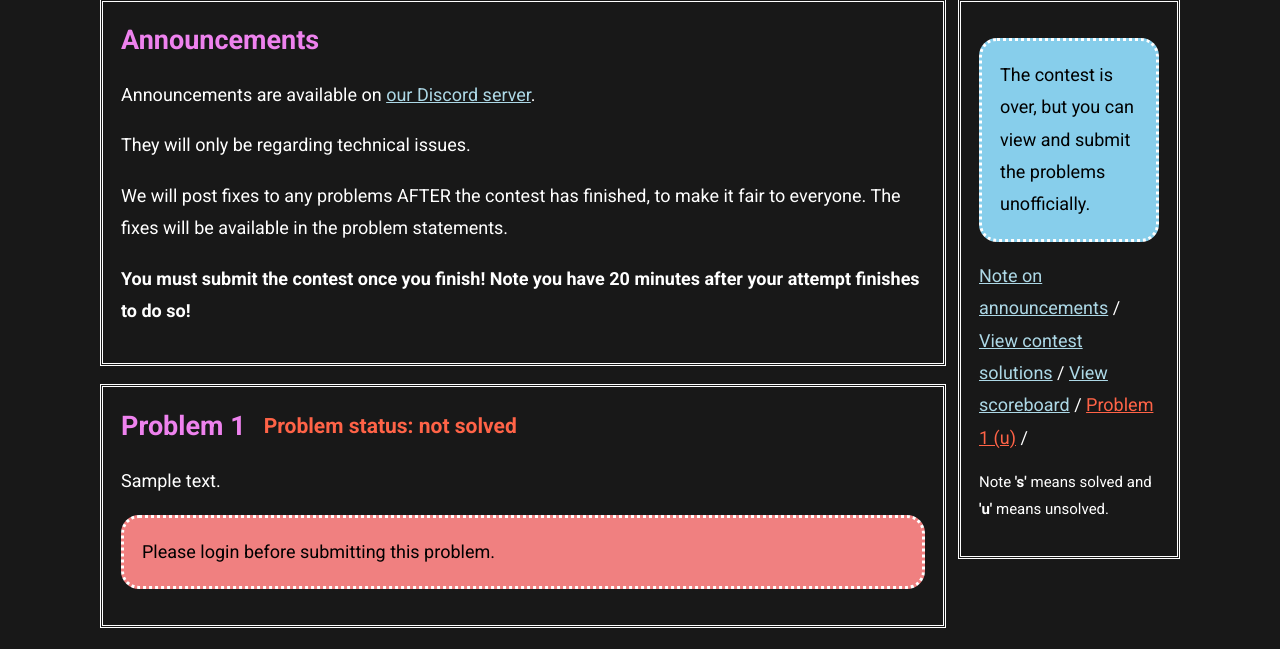
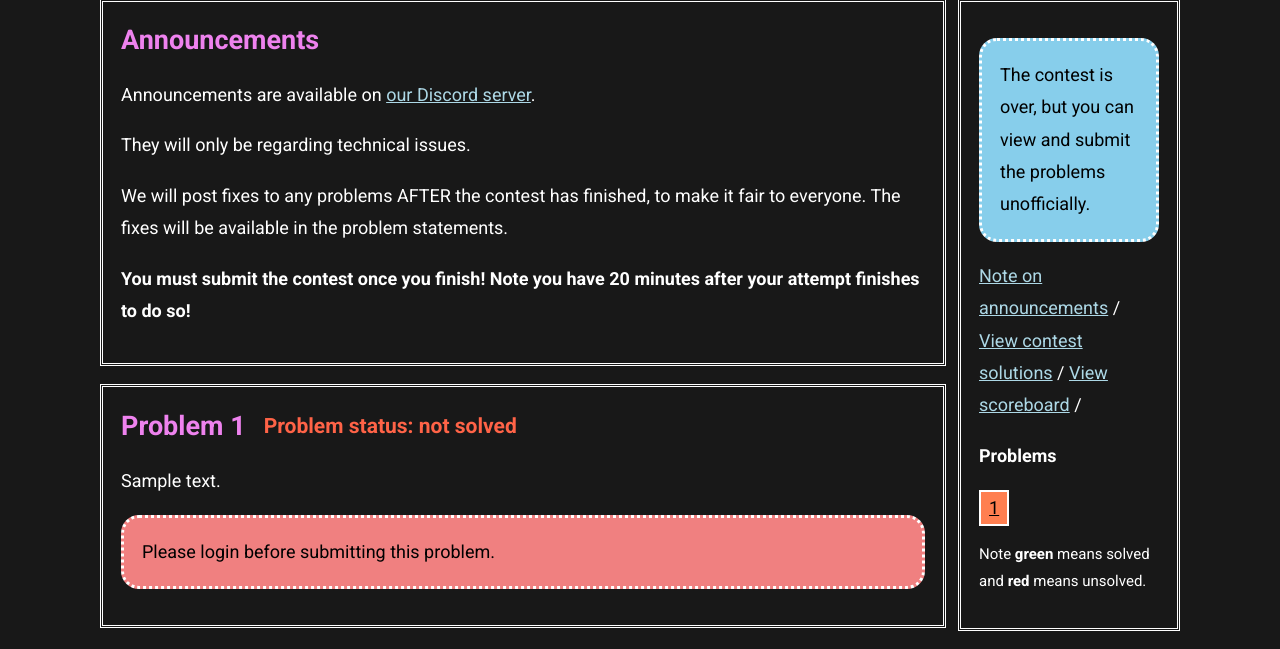
Before and after one commit to bkf2020/semicolon, a Django app: page /contests/1/arena/ in a window 1280 px wide. Shown: the part 151-800 px from the top of the page. Run offline with Django 4.2, Linux system fonts and the light colour scheme; tables that the repository leaves empty hold one stand-in row (values such as "Sample post").

Commit message:
Display status of a problem in sidebar on right, initialize contest.running and contest.ended_for_all in arena function because those are used later

```diff
--- a/contests/templates/contests/arena.html
+++ b/contests/templates/contests/arena.html
@@ -76,16 +76,45 @@ your contest attempt ends to submit. Press OK to continue.\n(If you want to go b
 				</p>
 			{% endif %}
 			{% if contest_problems %}
+				<p><b>Problems</b></p>
+				<div style="display: grid; grid-template-columns: repeat(5, 1fr); grid-gap: 0.4em;">
 				{% for contest_problem in contest_problems %}
+					{% if contest.ended_for_all %}
 					{% if contest_problem.solved %}
-						<a href="#{{ forloop.counter }}" style="color: lightgreen;">Problem {{ forloop.counter }} (s)</a> /
+						<a style="color: black;" href="#{{ forloop.counter }}">
+							<div id="link{{ forloop.counter }}" style="border: 2px solid white; text-align: center; background-color: lightgreen;">{{ forloop.counter }}</div>
+						</a>
 					{% else %}
-						<a href="#{{ forloop.counter }}" style="color: tomato;">Problem {{ forloop.counter }} (u)</a> /
+						<a style="color: black;" href="#{{ forloop.counter }}">
+							<div id="link{{ forloop.counter }}" style="border: 2px solid white; text-align: center; background-color: coral;">{{ forloop.counter }}</div>
+						</a>
+					{% endif %}
+					{% elif contest.running %}
+					{% if contest_problem.attempted %}
+						<a style="color: black;" href="#{{ forloop.counter }}">
+							<div id="link{{ forloop.counter }}" style="border: 2px solid white; text-align: center; background-color: lightblue;">{{ forloop.counter }}</div>
+						</a>
+					{% else %}
+						<a style="color: black;" href="#{{ forloop.counter }}">
+							<div id="link{{ forloop.counter }}" style="border: 2px solid white; text-align: center; background-color: lightgray;">{{ forloop.counter }}</div>
+						</a>
+					{% endif %}
+					{% else %}
+						<a href="#{{ forloop.counter }}">
+							<div id="link{{ forloop.counter }}" style="border: 2px solid white; text-align: center;">{{ forloop.counter }}</div>
+						</a>
 					{% endif %}
 				{% endfor %}
+				</div>
+				{% if contest.ended_for_all %}
 				<small><p>
-					Note <b>'s'</b> means solved and <b>'u'</b> means unsolved.
+					Note <b>green</b> means solved and <b>red</b> means unsolved.
 				</p></small>
+				{% elif contest.running %}
+				<small><p>
+					Note <b>blue</b> means attempted and <b>gray</b> means unattempted.
+				</p></small>
+				{% endif %}
 			{% endif %}
 		</div>
 
@@ -192,6 +221,12 @@ your contest attempt ends to submit. Press OK to continue.\n(If you want to go b
 								if(XHR.status === 200) {
 									status.style = "color: lightgreen; font-weight: bold;";
 									status.innerText = "Answer saved successfully!";
+									var statusLink = document.getElementById("link" + e.currentTarget.problemNum.toString());
+									if(radioButton.value === "Blank") {
+										statusLink.style = "border: 2px solid white; text-align: center; background-color: lightgray;"
+									} else {
+										statusLink.style = "border: 2px solid white; text-align: center; background-color: lightblue;"
+									}
 								} else {
 									status.style = "color: tomato; font-weight: bold;";
 									status.innerText = "An error occured when submitting! Try checking your connection. Maybe refresh the page.";
@@ -235,6 +270,8 @@ your contest attempt ends to submit. Press OK to continue.\n(If you want to go b
 							if(XHR.status === 200) {
 								status.style = "color: lightgreen; font-weight: bold;";
 								status.innerText = "Answer saved successfully!";
+								var statusLink = document.getElementById("link" + e.currentTarget.problemNum.toString());
+								statusLink.style = "border: 2px solid white; text-align: center; background-color: lightgray;"
 								setTimeout(function() {
 									status.style = "color: skyblue; font-weight: bold;";
 									status.innerText = "Currently saved answer: " + form.value.toString();
--- a/contests/views.py
+++ b/contests/views.py
@@ -308,6 +308,8 @@ def arena(request, index):
         messages.error(request, "You can't use this arena for this type of contest!")
         return redirect('/contests/')
 
+    contest.running = False
+    contest.ended_for_all = False
     if timezone.now() < contest.start_time:
         messages.error(request, f"{contest.name} hasn't started yet!")
         return redirect('contests-home')
@@ -457,6 +459,8 @@ def arena(request, index):
                 else:
                     inital_answer = user_submissions[0].answer_choice_in_contest
             problem.form = MultipleChoiceForm(auto_id=str(idx) + '_%s', initial={'problem_id': idx, 'answer': inital_answer})
+            problem.solved = len(user_submissions) > 0 and user_submissions[0].problem_solved
+            problem.attempted = contest.running and (inital_answer != 'Blank')
         else:
             inital_answer = ''
             user_submissions = Submission.objects.filter(
@@ -469,6 +473,8 @@ def arena(request, index):
                 problem.form = AIMEProblemForm(auto_id=str(idx) + '_%s', initial={'problem_id': idx, 'answer': inital_answer})
             else:
                 problem.form = AIMEProblemForm(auto_id=str(idx) + '_%s', initial={'problem_id': idx})
+            problem.solved = len(user_submissions) > 0 and user_submissions[0].problem_solved
+            problem.attempted = contest.running and len(user_submissions) > 0
         idx += 1
 
     context = {
```
